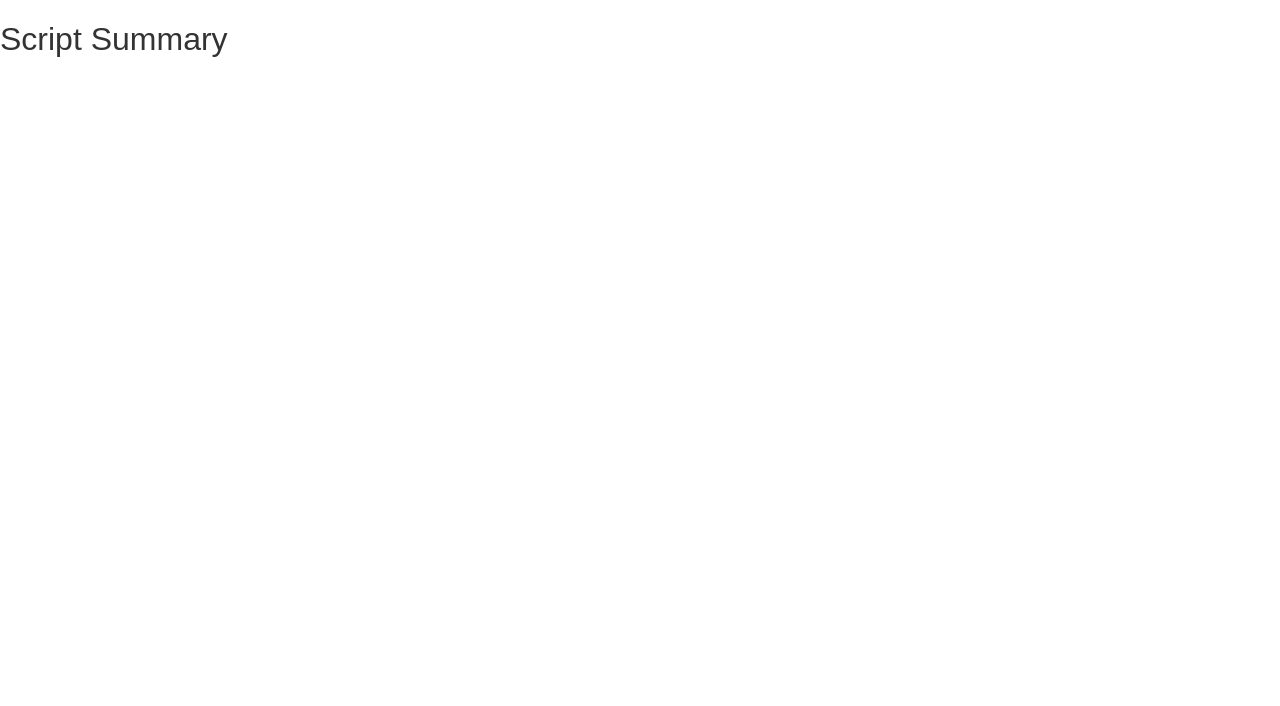
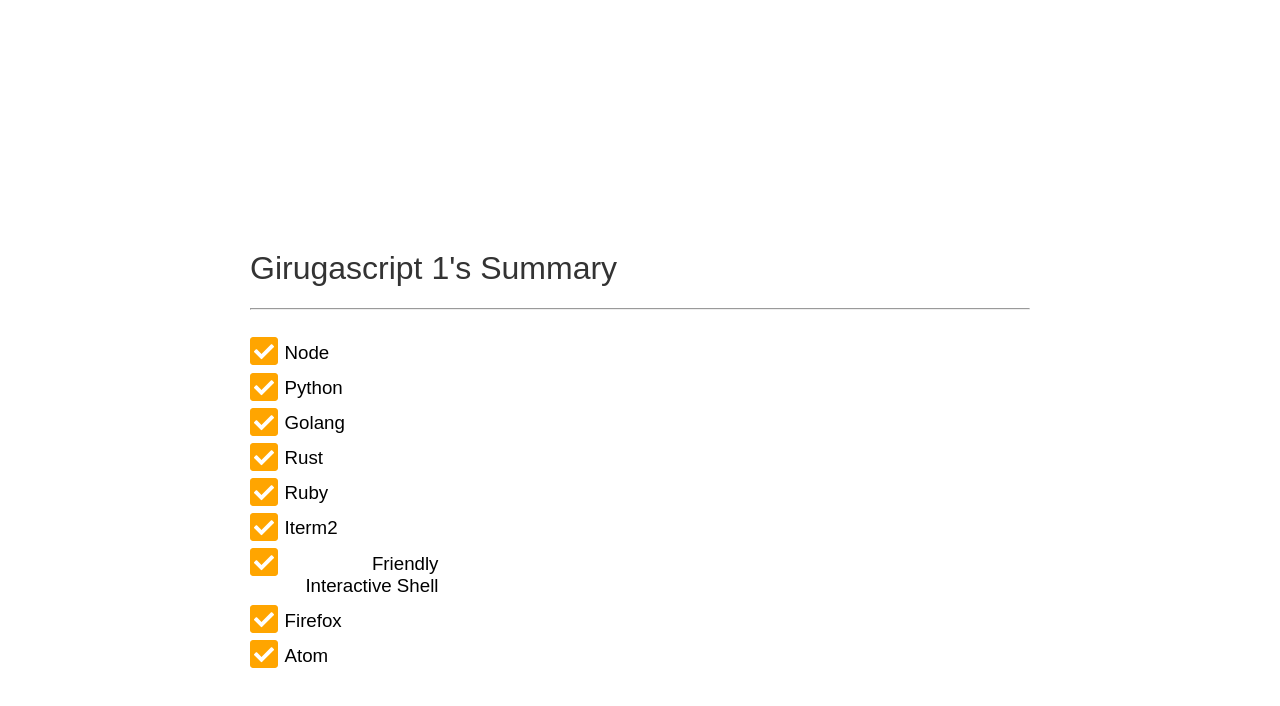
Before and after one commit to quicky-dev/hub-web, a React (Create React App) app: page /script/girugamesh-1 in a window 1280 px wide. Shown: the top 706 px of the page. Built offline with nearby package versions, Linux system fonts and the light colour scheme.

Commit message:
fixed script display

```diff
--- a/src/components/script/Script.css
+++ b/src/components/script/Script.css
@@ -0,0 +1,18 @@
+.summary-option {
+    display: flex;
+    flex-direction: row;
+    justify-content: flex-start;
+    width: 25%;
+}
+
+.thinga {
+    color: #000;
+    margin: .35em;
+}
+
+.your-script {
+    margin: 250px;
+}
+.summary {
+    margin: 25px 0px;
+}
--- a/src/components/script/Script.js
+++ b/src/components/script/Script.js
@@ -1,14 +1,53 @@
 import React, { Component } from 'react';
 import '../script/Script.css';
+import { FontAwesomeIcon } from '@fortawesome/react-fontawesome'
+import { faCheckSquare} from '@fortawesome/free-solid-svg-icons'
 
 class Script extends Component {
     render() {
         return(
-            <div className="Script">
-                <h1>Script Summary</h1>
-                <code>
+            <div className="your-script">
+                <h1>Girugascript 1's Summary</h1>
+                <hr></hr>
+                <div className="summary">
+                    <div className="summary-option">
+                        <FontAwesomeIcon icon={faCheckSquare} style={{ color: 'orange' }} size="2x" />
+                        <h3 className="thinga">Node</h3>
+                    </div>
+                    <div className="summary-option">
+                        <FontAwesomeIcon icon={faCheckSquare} style={{ color: 'orange' }} size="2x" />
+                        <h3 className="thinga">Python</h3>
+                    </div>
+                    <div className="summary-option">
+                        <FontAwesomeIcon icon={faCheckSquare} style={{ color: 'orange' }} size="2x" />
+                        <h3 className="thinga">Golang</h3>
+                    </div>
+                    <div className="summary-option">
+                        <FontAwesomeIcon icon={faCheckSquare} style={{ color: 'orange' }} size="2x" />
+                        <h3 className="thinga">Rust</h3>
+                    </div>
+                    <div className="summary-option">
+                        <FontAwesomeIcon icon={faCheckSquare} style={{ color: 'orange' }} size="2x" />
+                        <h3 className="thinga">Ruby</h3>
+                    </div>
+                    <div className="summary-option">
+                        <FontAwesomeIcon icon={faCheckSquare} style={{ color: 'orange' }} size="2x" />
+                        <h3 className="thinga">Iterm2</h3>
+                    </div>
+                    <div className="summary-option">
+                        <FontAwesomeIcon icon={faCheckSquare} style={{ color: 'orange' }} size="2x" />
+                        <h3 className="thinga">Friendly Interactive Shell</h3>
+                    </div>
+                    <div className="summary-option">
+                        <FontAwesomeIcon icon={faCheckSquare} style={{ color: 'orange' }} size="2x" />
+                        <h3 className="thinga">Firefox</h3>
+                    </div>
+                    <div className="summary-option">
+                        <FontAwesomeIcon icon={faCheckSquare} style={{ color: 'orange' }} size="2x" />
+                        <h3 className="thinga">Atom</h3>
+                    </div>
 
-                </code>
+                </div>
             </div>
         );
     }
```
